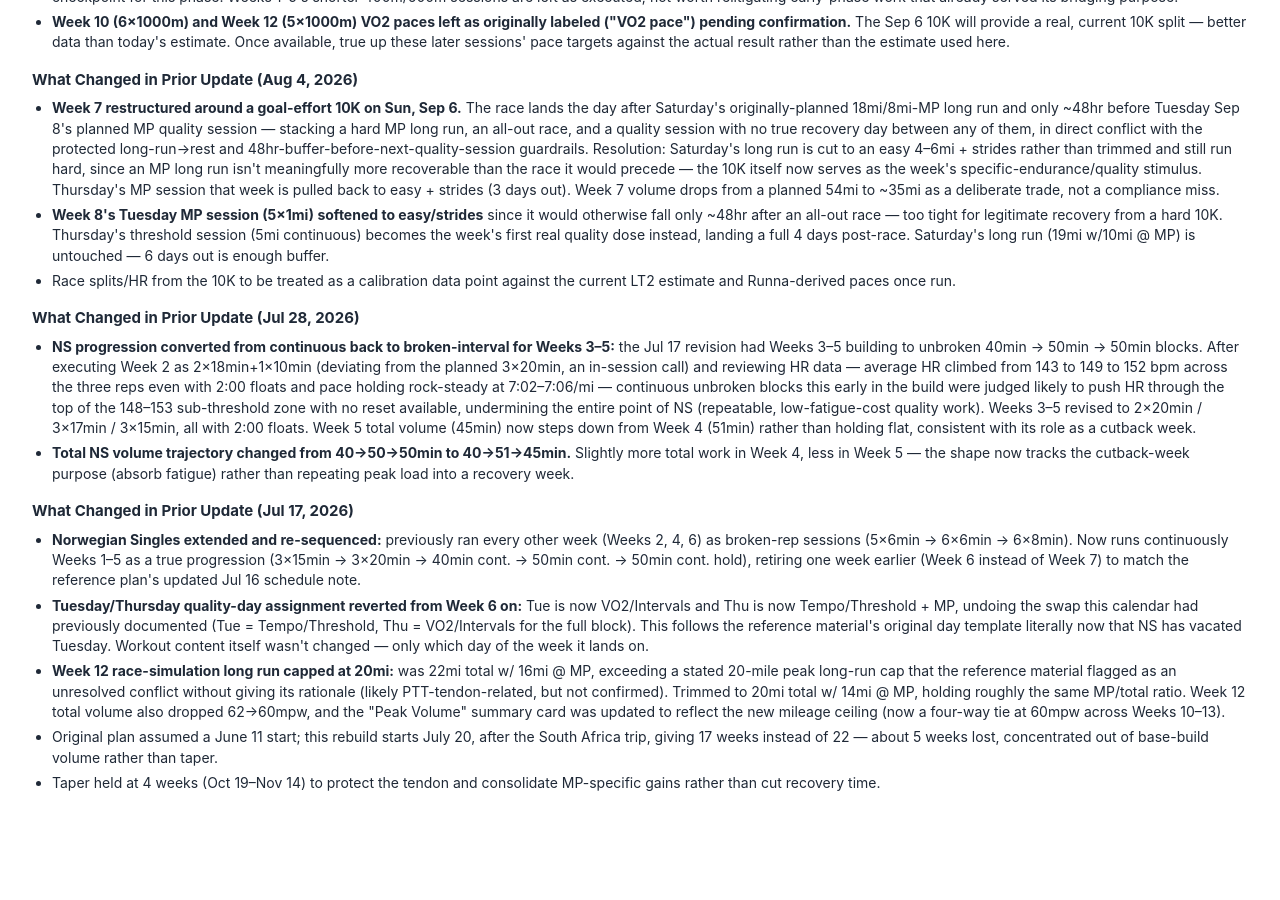
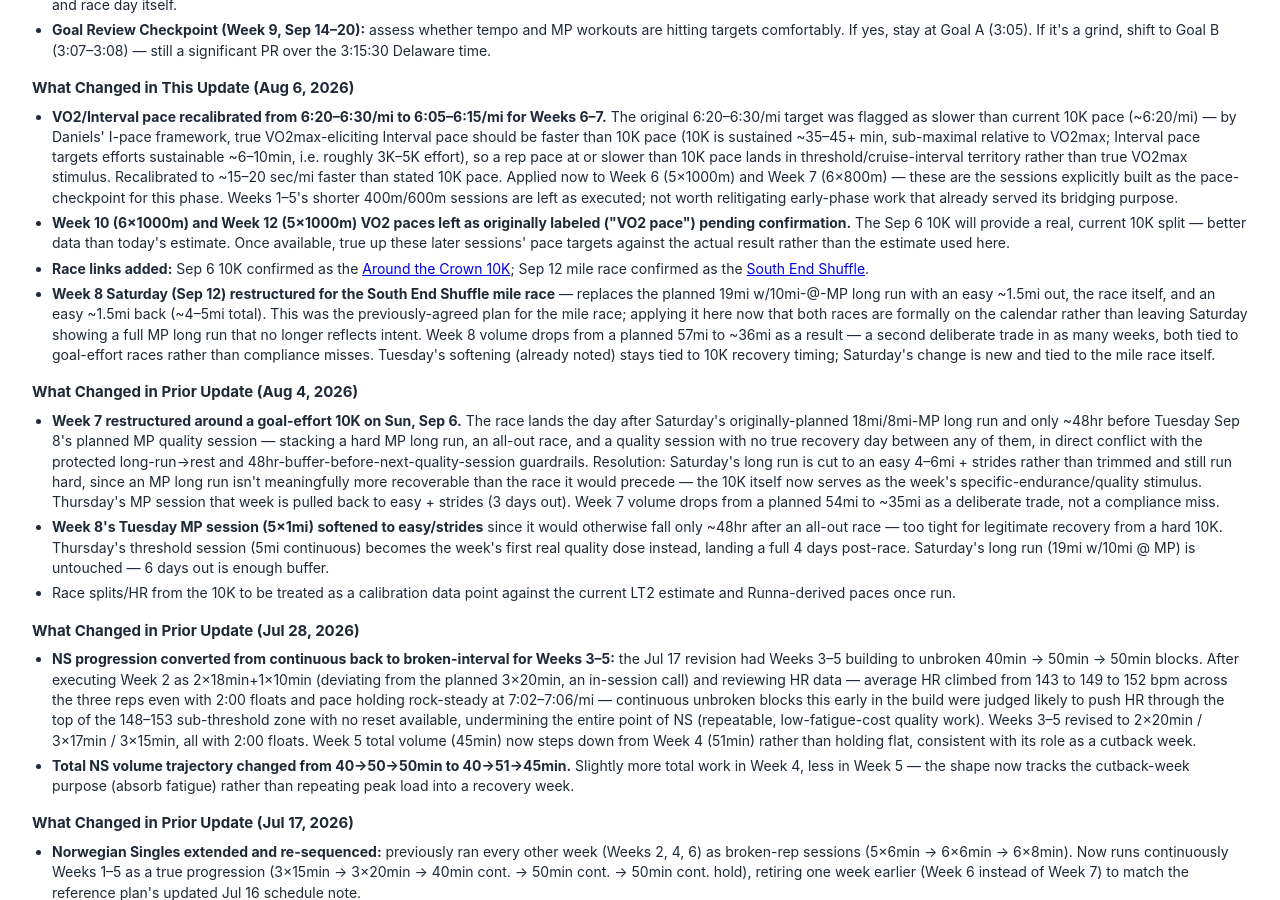
Before and after one commit to dnorton/dnorton, a Jekyll site: the page charlotte-marathon/calendar.html, which Jekyll copies as it is, in a window 1280 px wide and 900 px high, scrolled down 2501 px. Built offline with Jekyll 4.4.1, drawn with Linux system fonts in a browser that asks for light colours; before the commit the page ends 3358 px from its top, so only the background shows below that; some of the changed text lies outside the part shown.

Commit message:
Add race links and restructure Week 8 for South End Shuffle mile
- Links Week 7 10K to Around the Crown 10K race page
- Links Week 8 Saturday to South End Shuffle; replaces 19mi/10mi-MP long
  run with ~4-5mi easy jog-to/from + the race itself as the day's stimulus
- Week 8 volume revised from ~50mi to ~36mi (second deliberate race trade)
- Adds race links and Week 8 Saturday change to Aug 6 notes section

Co-Authored-By: Claude Sonnet 4.6 <noreply@anthropic.com>

```diff
--- a/charlotte-marathon/calendar.html
+++ b/charlotte-marathon/calendar.html
@@ -327,17 +327,17 @@
   <td>Easy + 4–6×20" strides<br><span class="heat-flag">was MP: 2mi tempo + 3mi @ MP — pulled back, 3 days out from goal 10K</span></td>
   <td>Easy recovery, shortened (pre-race shakeout)</td>
   <td>4–6mi easy + strides only<br><span class="cap-flag">was 18mi w/ 8mi @ MP — cut, see race note</span></td>
-  <td><b>10K — GOAL RACE</b><br>Topo Specter 3 · counts as week's quality stimulus</td>
+  <td><b>10K — GOAL RACE</b><br><a href="https://aroundthecrown10k.com/" target="_blank" rel="noopener">Around the Crown 10K</a><br>Topo Specter 3 · counts as week's quality stimulus</td>
 </tr>
 
 <tr class="specific">
-  <td class="wk">8</td><td class="dates">Sep 7–13</td><td class="phase">Specific Build 2</td><td class="mileage">~50<br><span class="cap-flag">revised</span></td>
+  <td class="wk">8</td><td class="dates">Sep 7–13</td><td class="phase">Specific Build 2</td><td class="mileage">~36<br><span class="cap-flag">revised</span></td>
   <td>Strength (no run)</td>
-  <td>Easy or strides only<br><span class="heat-flag">was MP 5×1mi — only ~48hr post-race, softened</span></td>
+  <td>Easy or strides only<br><span class="heat-flag">was MP 5×1mi — only ~48hr post-10K, softened</span></td>
   <td>AM Easy + PM Run Club</td>
-  <td><span class="mp-tag">Q1</span> Threshold: 5mi continuous @ 6:40–6:45/mi<br><span class="heat-flag">now week's first quality dose — 4 full days post-race</span></td>
+  <td><span class="mp-tag">Q1</span> Threshold: 5mi continuous @ 6:40–6:45/mi<br><span class="heat-flag">now week's first quality dose — 4 full days post-10K</span></td>
   <td>Easy recovery</td>
-  <td>19mi w/ 10mi @ MP<br><span class="heat-flag">fueling protocol: 90–100g/hr</span></td>
+  <td><b>1 MILE — GOAL RACE</b><br><a href="https://southendshuffle.raceroster.com/" target="_blank" rel="noopener">South End Shuffle</a><br>~1.5mi easy to venue + race + ~1.5mi easy back (~4–5mi total)<br><span class="cap-flag">was 19mi w/ 10mi @ MP — cut, race is the day's stimulus</span></td>
   <td>Easy / rest</td>
 </tr>
 
@@ -484,6 +484,8 @@
   <ul>
     <li><b>VO2/Interval pace recalibrated from 6:20–6:30/mi to 6:05–6:15/mi for Weeks 6–7.</b> The original 6:20–6:30/mi target was flagged as slower than current 10K pace (~6:20/mi) — by Daniels' I-pace framework, true VO2max-eliciting Interval pace should be faster than 10K pace (10K is sustained ~35–45+ min, sub-maximal relative to VO2max; Interval pace targets efforts sustainable ~6–10min, i.e. roughly 3K–5K effort), so a rep pace at or slower than 10K pace lands in threshold/cruise-interval territory rather than true VO2max stimulus. Recalibrated to ~15–20 sec/mi faster than stated 10K pace. Applied now to Week 6 (5×1000m) and Week 7 (6×800m) — these are the sessions explicitly built as the pace-checkpoint for this phase. Weeks 1–5's shorter 400m/600m sessions are left as executed; not worth relitigating early-phase work that already served its bridging purpose.</li>
     <li><b>Week 10 (6×1000m) and Week 12 (5×1000m) VO2 paces left as originally labeled ("VO2 pace") pending confirmation.</b> The Sep 6 10K will provide a real, current 10K split — better data than today's estimate. Once available, true up these later sessions' pace targets against the actual result rather than the estimate used here.</li>
+    <li><b>Race links added:</b> Sep 6 10K confirmed as the <a href="https://aroundthecrown10k.com/" target="_blank" rel="noopener">Around the Crown 10K</a>; Sep 12 mile race confirmed as the <a href="https://southendshuffle.raceroster.com/" target="_blank" rel="noopener">South End Shuffle</a>.</li>
+    <li><b>Week 8 Saturday (Sep 12) restructured for the South End Shuffle mile race</b> — replaces the planned 19mi w/10mi-@-MP long run with an easy ~1.5mi out, the race itself, and an easy ~1.5mi back (~4–5mi total). This was the previously-agreed plan for the mile race; applying it here now that both races are formally on the calendar rather than leaving Saturday showing a full MP long run that no longer reflects intent. Week 8 volume drops from a planned 57mi to ~36mi as a result — a second deliberate trade in as many weeks, both tied to goal-effort races rather than compliance misses. Tuesday's softening (already noted) stays tied to 10K recovery timing; Saturday's change is new and tied to the mile race itself.</li>
   </ul>
 
   <h2>What Changed in Prior Update (Aug 4, 2026)</h2>
```
